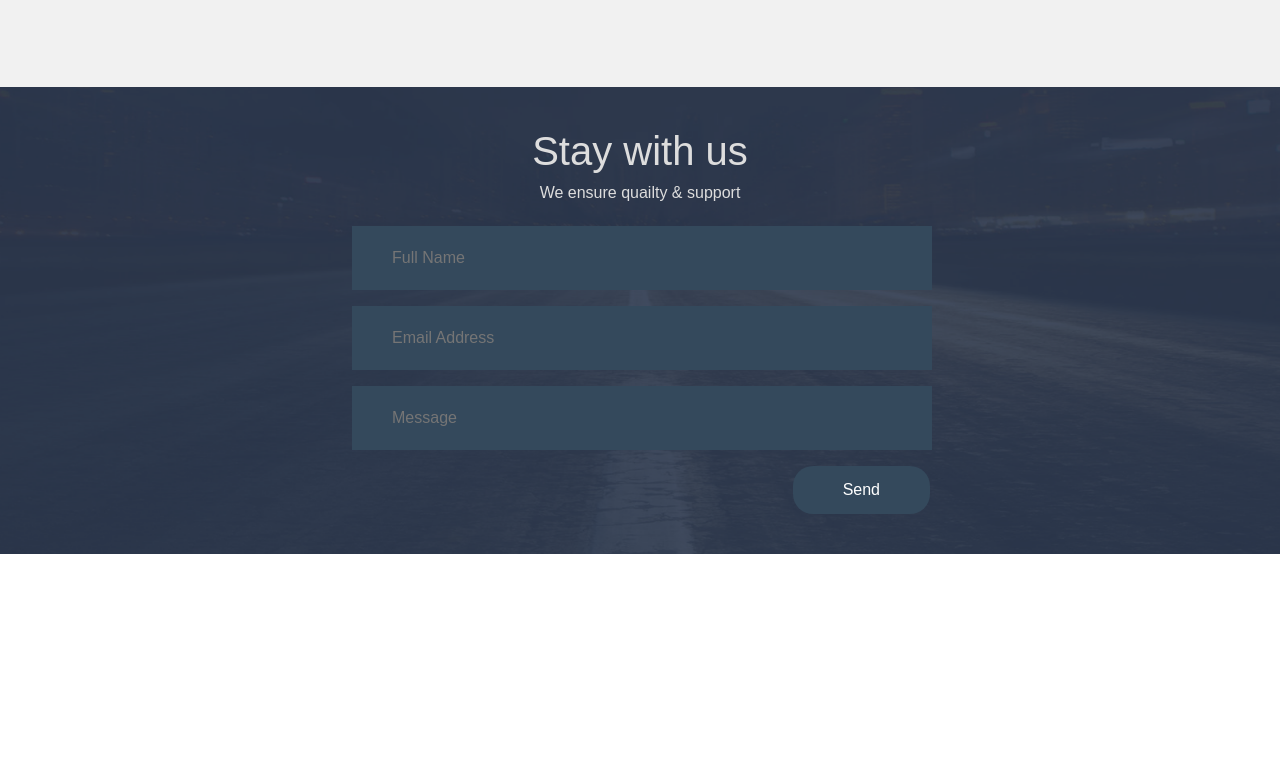
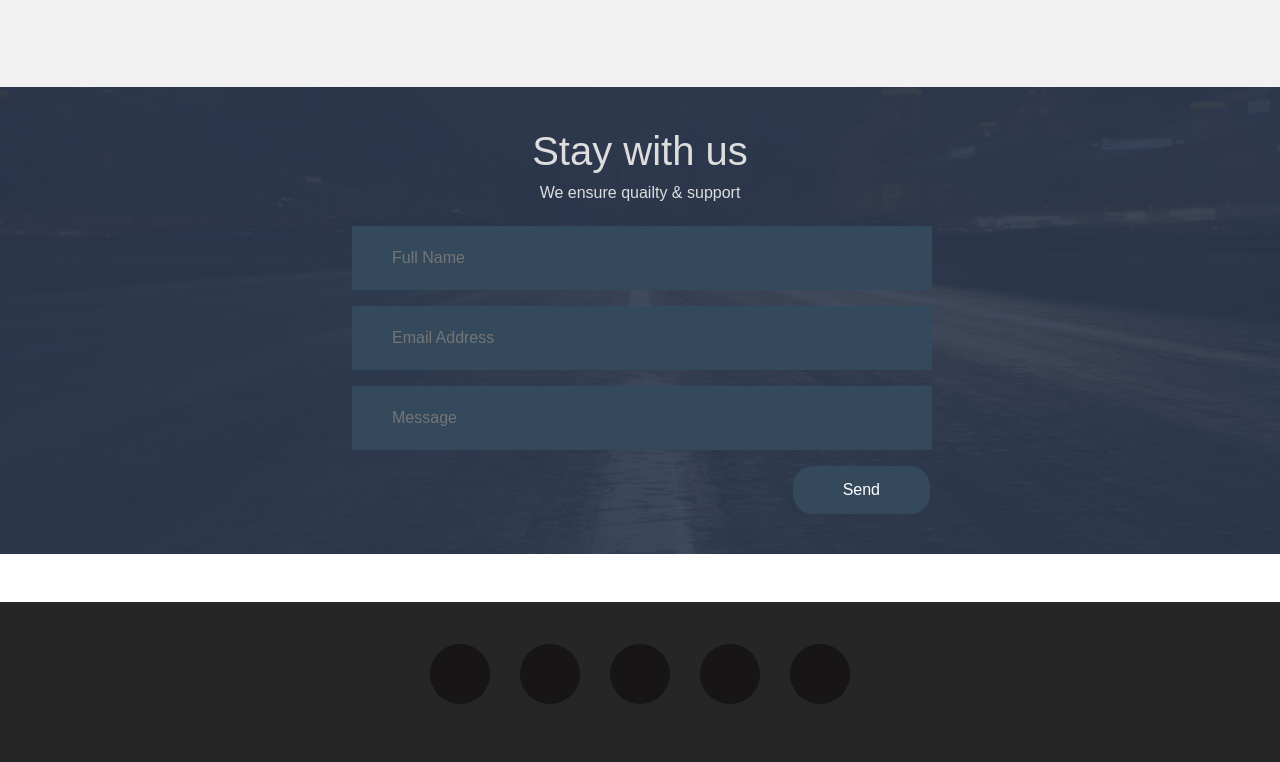
Before and after one commit to Alaul-Mojumder/mysha, a plain HTML site: page index.html in a window 1280 px wide. Shown: the part 2531-3293 px from the top of the page. Before the commit the page ends 3101 px from the top, so only its background shows below. Drawn offline with nearby package versions, Linux system fonts and the light colour scheme.

Commit message:
Update index.html

```diff
--- a/index.html
+++ b/index.html
@@ -168,13 +168,18 @@
 </div><!--END of the Comment-section-->
 
 
-<!--Footer Area-->
-  <footer id="footer">
-     <ul class="social-media">
+<br><br>
 
 
-     </ul>
-  </footer><!--END of the Footer Area-->
+  <div class="social-icon">
+   <ul>
+      <li><i class="fab fa-facebook-f"></i></li>
+      <li><i class="fab fa-twitter"></i></li>
+      <li><i class="fab fa-instagram"></i></li>
+      <li><i class="fab fa-linkedin-in"></i></li>
+      <li><i class="fab fa-youtube"></i></li>
+   </ul>
+  </div>
 
 </body><!--END of body-->
 </html>
```
